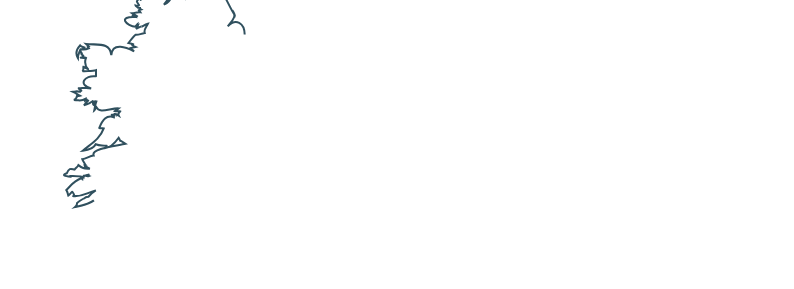
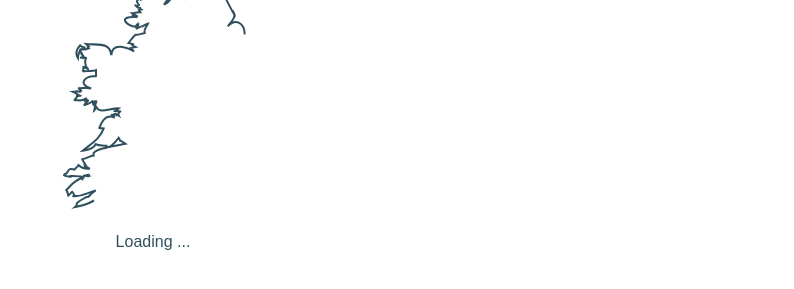
Before and after one commit to housamz/ireland-loading-screen, a plain HTML site: page index.html in a window 1280 px wide. Shown: the part 303-592 px from the top of the page, without its empty margins (486-1280 px from the left). Drawn offline with Linux system fonts and the light colour scheme.

Commit message:
Add text

```diff
--- a/index.html
+++ b/index.html
@@ -20,6 +20,8 @@
 			stroke-dashoffset: 0;
 		}
 	}
+
+	#loading-text{font-family: sans-serif; position: absolute; top: 65%; left: 47%; color: #30505e}
 	</style>
 
 	<!-- HTML5 Shim and Respond.js IE8 support of HTML5 elements and media queries -->
@@ -77,6 +79,8 @@
 	</svg>
 	<!-- The map ends here -->
 
+	<p id="loading-text">Loading ...</p>
+
 	<a href="https://github.com/housamz/ireland-loading-screen"><img style="position: absolute; top: 0; right: 0; border: 0; z-index:1000" src="https://camo.githubusercontent.com/38ef81f8aca64bb9a64448d0d70f1308ef5341ab/68747470733a2f2f73332e616d617a6f6e6177732e636f6d2f6769746875622f726962626f6e732f666f726b6d655f72696768745f6461726b626c75655f3132313632312e706e67" alt="Fork me on GitHub" data-canonical-src="https://s3.amazonaws.com/github/ribbons/forkme_right_darkblue_121621.png"></a>
 
 </body>
```
Also changed, not shown: 1 other file.
